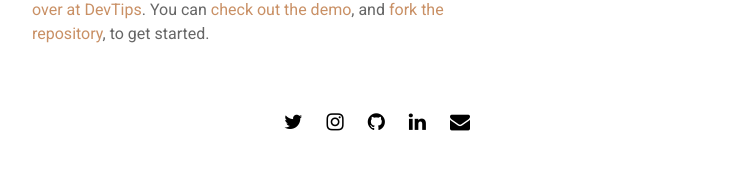
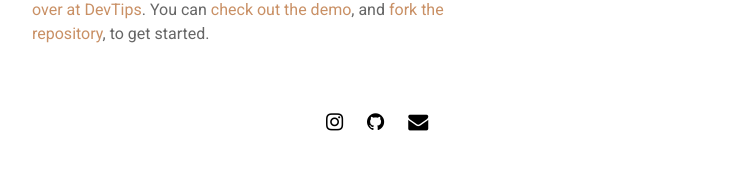
Before and after one commit to galung1308/GLG-Solution, a Jekyll site: the page built from pages/about.md, in a window 1280 px wide. Shown: the part 259-429 px from the top of the page, without its empty margins (263-1017 px from the left). Built offline with Jekyll 4.4.1, drawn with Linux system fonts in a browser that asks for light colours; nearby versions of some CDN libraries.

Commit message:
Update settings.yml

```diff
--- a/_data/settings.yml
+++ b/_data/settings.yml
@@ -21,11 +21,11 @@ projects:
 # Contact Section
 
 social:
-- {icon: 'twitter',   link: 'https://twitter.com/paululele'}
-- {icon: 'instagram', link: 'https://instagram.com/paululele'}
-- {icon: 'github',    link: 'https://github.com/lenpaul'}
-- {icon: 'linkedin',  link: 'https://linkedin.com/in/lenpaul'}
-- {icon: 'envelope',  link: 'mailto:mailto:l.nguyen.paul@gmail.com'}
+#- {icon: 'twitter',   link: 'https://twitter.com/paululele'}
+- {icon: 'instagram', link: 'https://www.instagram.com/glgsetyawan?igsh=YXh5emtqaDhoeHZr&utm_source=qr'}
+- {icon: 'github',    link: 'https://github.com/galung1308'}
+#- {icon: 'linkedin',  link: 'https://linkedin.com/in/lenpaul'}
+- {icon: 'envelope',  link: 'mailto:mailto:Galung1208@gmail.com'}
 
 # social network icons available: 'twitter' / 'facebook' / 'github' / 'pinterest' 'google-plus' / 'linkedin' / 'youtube' / 'instagram' / 'dribbble' / 'behance' / 'soundcloud' / 'vine'
 
```
